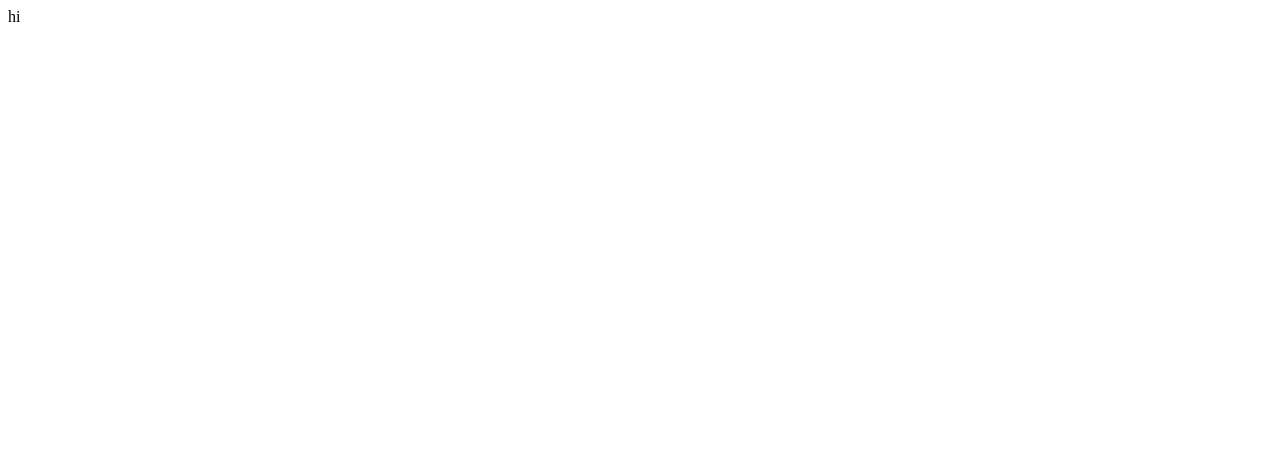
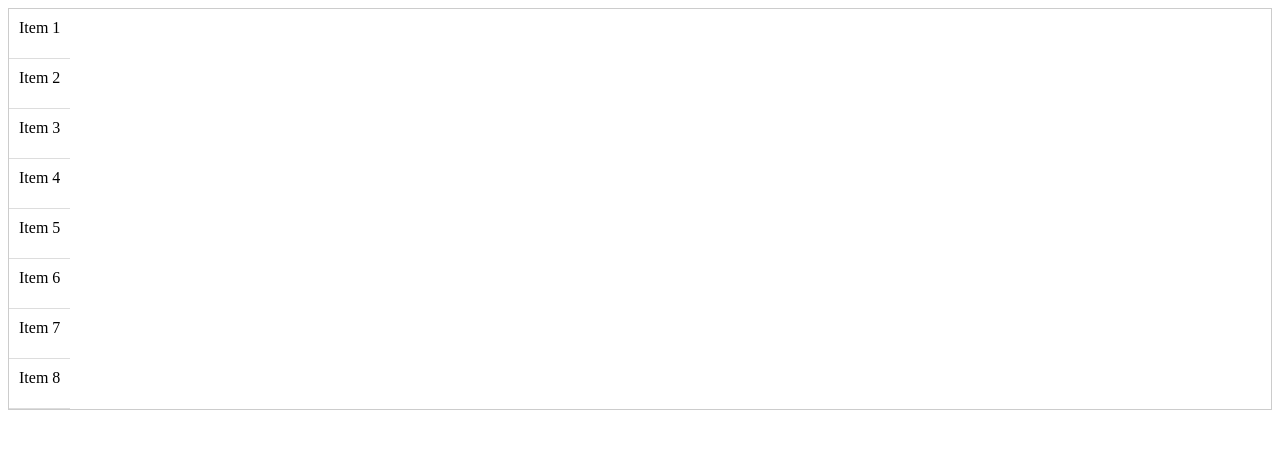
Before and after one commit to LJ906/summary, a plain HTML site: page index.html in a window 1280 px wide. Drawn offline with Linux system fonts and the light colour scheme.

Commit message:
add virtualList.js

```diff
--- a/index.html
+++ b/index.html
@@ -4,11 +4,33 @@
   <meta charset="UTF-8">
   <meta name="viewport" content="width=device-width, initial-scale=1.0">
   <title>Document</title>
+  <style>
+    #container {
+        height: 400px;
+        overflow-y: auto;
+        border: 1px solid #ccc;
+        position: relative;
+    }
+    #list {
+        position: relative;
+        width: 100%;
+    }
+    .item {
+        height: 50px;
+        box-sizing: border-box;
+        border-bottom: 1px solid #ddd;
+        padding: 10px;
+    }
+</style>
 </head>
 <body>
-  <div>
-    hi
+
+  <!-- 虚拟列表案例 -->
+  <div id="container">
+    <div id="list"></div>
   </div>
+
+  <script src="virtualList.js"></script>
   <!-- <script src="./main.js" type="module"></script> -->
 </body>
 </html>
--- a/main.js
+++ b/main.js
@@ -1 +1 @@
-import { RequestPool } from './requestPool.js'
+export { RequestPool } from './requestPool.js'
--- /dev/null
+++ b/virtualList.js
@@ -0,0 +1,43 @@
+// 虚拟列表
+// 模拟大量数据
+const items = Array.from({ length: 10000 }, (_, index) => `Item ${index + 1}`);
+
+// 配置
+const itemHeight = 50; // 每个列表项的高度
+const container = document.getElementById('container');
+const list = document.getElementById('list');
+
+// 设置列表的总高度
+list.style.height = `${items.length * itemHeight}px`;
+
+// 渲染可视区域内的元素
+function renderVisibleItems() {
+    const scrollTop = container.scrollTop;
+    const containerHeight = container.clientHeight;
+
+    // 计算可视区域的起始和结束索引
+    const startIndex = Math.floor(scrollTop / itemHeight);
+    const endIndex = Math.min(
+        items.length - 1,
+        Math.floor((scrollTop + containerHeight) / itemHeight)
+    );
+
+    // 清空现有的子元素
+    list.innerHTML = '';
+
+    // 渲染可视区域内的元素
+    for (let i = startIndex; i <= endIndex; i++) {
+        const item = document.createElement('div');
+        item.className = 'item';
+        item.textContent = items[i];
+        item.style.position = 'absolute';
+        item.style.top = `${i * itemHeight}px`;
+        list.appendChild(item);
+    }
+}
+
+// 初始化时渲染
+renderVisibleItems();
+
+// 监听滚动事件
+container.addEventListener('scroll', renderVisibleItems);
```
Also changed, not shown: 1 other file.
